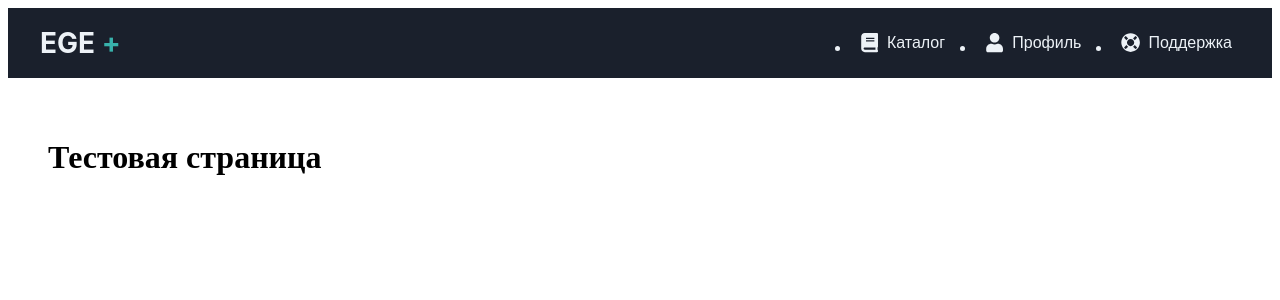
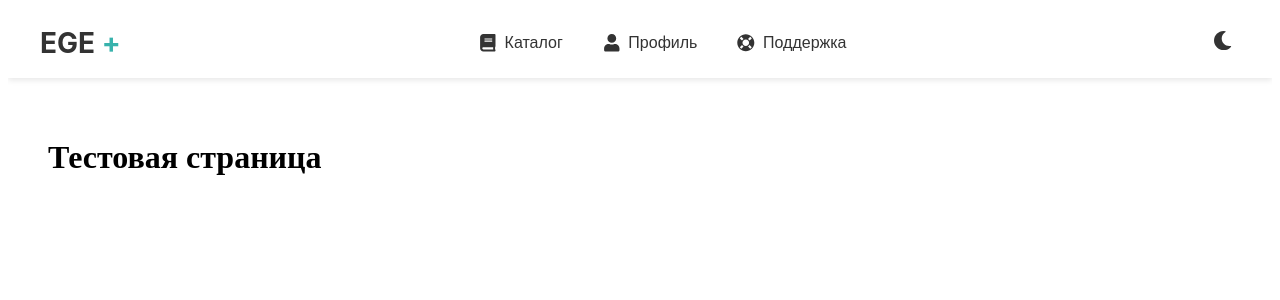
Before and after one commit to RubachokBoss/MathEge, a React (Create React App) app: page / in a window 1280 px wide. Shown: the top 300 px of the page. Built offline with nearby package versions, Linux system fonts and the light colour scheme.

Commit message:
new header design + light dark themes

```diff
--- a/src/Header.css
+++ b/src/Header.css
@@ -1,10 +1,19 @@
 :root {
+  /* LIGHT */
+  --bg: #ffffff;
+  --fg: #333333;
+  --accent: #38b2ac;
+  --hover: rgba(0, 0, 0, 0.05);
+}
+
+body.dark {
+  /* DARK */
   --bg: #1a202c;
   --fg: #edf2f7;
-  --accent: #38b2ac;
-  --hover: rgba(56,178,172,0.1);
-  --font: 'Inter', sans-serif;
+  --hover: rgba(56, 178, 172, 0.1);
 }
+
+body, html { overflow-x: hidden; }
 
 .header {
   display: flex;
@@ -14,9 +23,11 @@
   height: 70px;
   background: var(--bg);
   color: var(--fg);
+  box-shadow: 0 2px 6px rgba(0,0,0,0.1);
   position: relative;
   z-index: 100;
-  font-family: var(--font);
+  font-family: 'Inter', sans-serif;
+  transition: background 0.3s ease, color 0.3s ease;
 }
 
 .logo {
@@ -28,20 +39,17 @@
   color: var(--accent);
   animation: pulse 2s infinite;
 }
-
-@keyframes pulse {
-  0%, 100% { transform: scale(1); }
-  50% { transform: scale(1.2); }
-}
+@keyframes pulse { 0%,100%{transform:scale(1);} 50%{transform:scale(1.2);} }
 
 .nav .menu {
   display: flex;
   gap: 1.5rem;
+  list-style: none; /* убрали точки */
+  margin: 0;
+  padding: 0;
 }
 
-.menu-item {
-  position: relative;
-}
+.menu-item { position: relative; }
 
 .menu-button {
   display: flex;
@@ -53,41 +61,34 @@
   font-size: 1rem;
   padding: 0.5rem;
   cursor: pointer;
+  border-radius: 6px;
   transition: background 0.2s;
 }
+.menu-button:hover { background: var(--hover); }
+.icon { font-size: 1.1rem; }
 
-.menu-button:hover {
-  background: var(--hover);
-  border-radius: 6px;
-}
-
-.icon {
-  font-size: 1.2rem;
-}
-
-/* Показываем submenu по hover, без смещения страницы */
 .submenu {
   position: absolute;
   top: 100%;
   left: 0;
-  min-width: 200px;
+  min-width: 220px;
   background: var(--bg);
-  box-shadow: 0 8px 16px rgba(0,0,0,0.4);
   border-radius: 8px;
+  box-shadow: 0 8px 16px rgba(0,0,0,0.15);
   opacity: 0;
   visibility: hidden;
   transform: translateY(10px);
-  transition: all 0.3s ease;
-  list-style: none;
+  transition: all 0.25s ease;
+  list-style: none; /* убрали точки */
+  margin: 0;
   padding: 0.5rem 0;
+  z-index: 200;
 }
-
 .menu-item:hover .submenu {
   opacity: 1;
   visibility: visible;
   transform: translateY(0);
 }
-
 .submenu-item a {
   display: block;
   padding: 0.75rem 1rem;
@@ -96,10 +97,16 @@
   font-size: 0.95rem;
   transition: background 0.2s;
 }
+.submenu-item a:hover { background: var(--hover); }
 
-.submenu-item a:hover {
-  background: var(--hover);
+.theme-toggle {
+  background: none;
+  border: none;
+  color: var(--fg);
+  font-size: 1.2rem;
+  cursor: pointer;
+  padding: 0.5rem;
+  border-radius: 50%;
+  transition: background 0.2s;
 }
-
-/* убираем горизонтальную прокрутку */
-body, html { overflow-x: hidden; }
+.theme-toggle:hover { background: var(--hover); }
--- a/src/Header.jsx
+++ b/src/Header.jsx
@@ -1,8 +1,17 @@
-import React from 'react';
+import React, { useState, useEffect } from 'react';
 import './Header.css';
-import { FaBook, FaUser, FaLifeRing } from 'react-icons/fa';
+import { FaBook, FaUser, FaLifeRing, FaSun, FaMoon } from 'react-icons/fa';
 
 export default function Header() {
+  const [dark, setDark] = useState(false);
+
+  // применяем класс 'dark' к <body>
+  useEffect(() => {
+    const root = document.body;
+    if (dark) root.classList.add('dark');
+    else root.classList.remove('dark');
+  }, [dark]);
+
   const tasks = Array.from({ length: 19 }, (_, i) => `Задание ${i + 1}`);
   const profileItems = ['Данные', 'Настройки', 'Выход'];
 
@@ -11,6 +20,7 @@ export default function Header() {
       <div className="logo">
         EGE <span className="logo-plus">+</span>
       </div>
+
       <nav className="nav">
         <ul className="menu">
           <li className="menu-item">
@@ -19,9 +29,7 @@ export default function Header() {
             </button>
             <ul className="submenu">
               {tasks.map(task => (
-                <li key={task} className="submenu-item">
-                  <a href="#">{task}</a>
-                </li>
+                <li key={task} className="submenu-item"><a href="#">{task}</a></li>
               ))}
             </ul>
           </li>
@@ -32,9 +40,7 @@ export default function Header() {
             </button>
             <ul className="submenu">
               {profileItems.map(item => (
-                <li key={item} className="submenu-item">
-                  <a href="#">{item}</a>
-                </li>
+                <li key={item} className="submenu-item"><a href="#">{item}</a></li>
               ))}
             </ul>
           </li>
@@ -51,6 +57,10 @@ export default function Header() {
           </li>
         </ul>
       </nav>
+
+      <button className="theme-toggle" onClick={() => setDark(!dark)} aria-label="Переключить тему">
+        {dark ? <FaSun /> : <FaMoon />}
+      </button>
     </header>
   );
-};
+}
```
